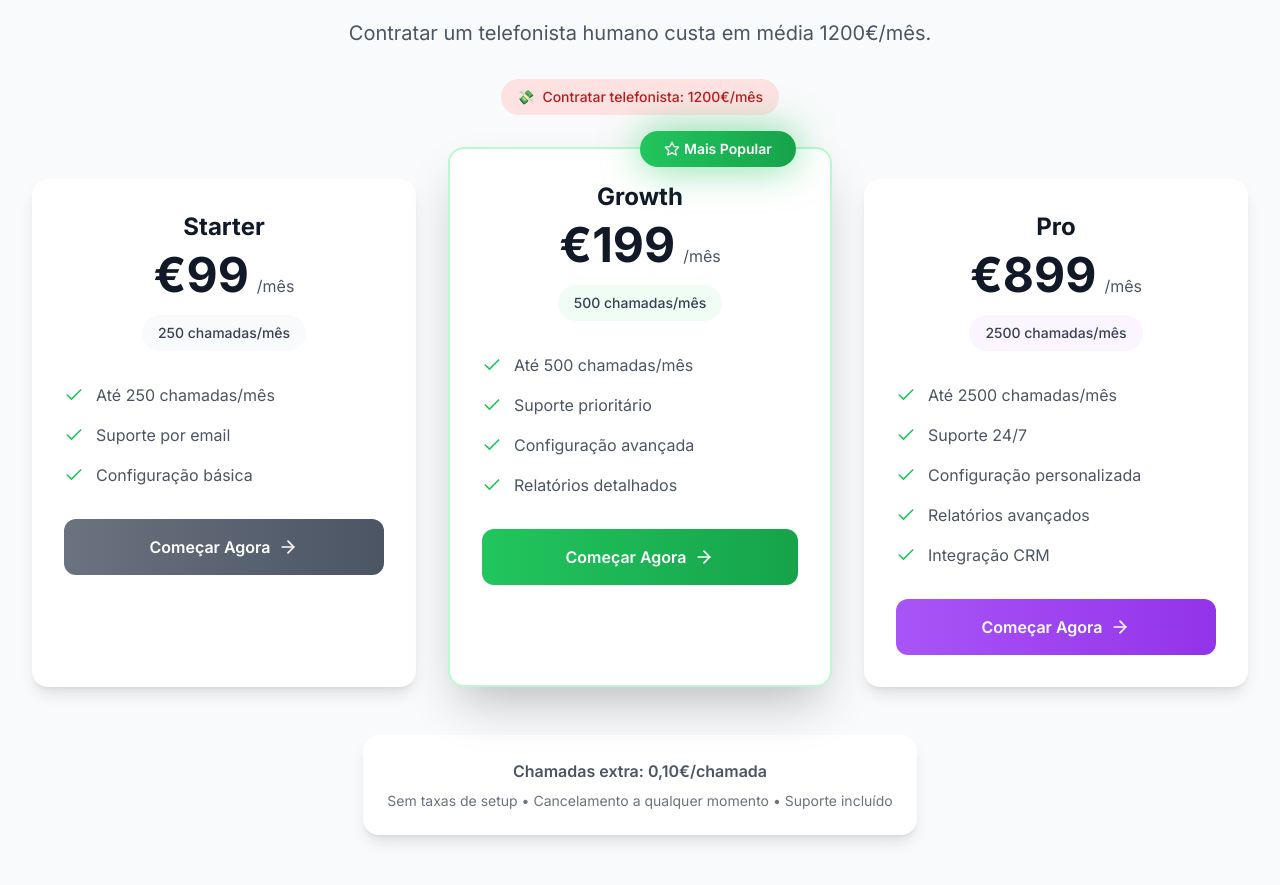
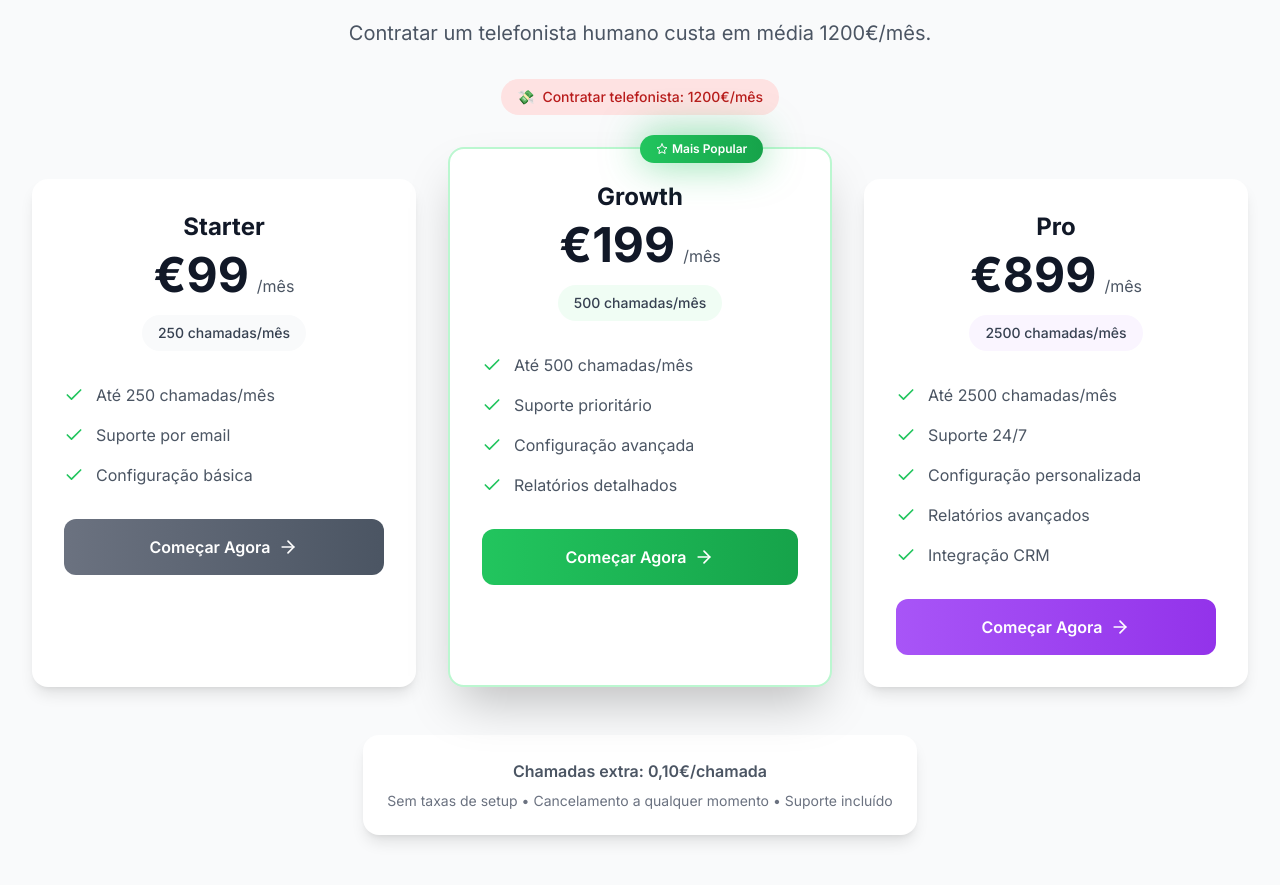
Before and after one commit to dongrie05/Linea, a Next.js app: page / in a window 1280 px wide. Shown: the part 3201-4086 px from the top of the page. Built offline with nearby package versions, Linux system fonts and the light colour scheme.

Commit message:
🎨 Fix 'Mais Popular' label layout
- Adjusted positioning from -top-4 to -top-3
- Reduced padding and font size for better fit
- Added whitespace-nowrap to prevent text wrapping
- Smaller icon size for compact design
- Label now displays properly in single line

```diff
--- a/src/components/Pricing.tsx
+++ b/src/components/Pricing.tsx
@@ -112,7 +112,7 @@ export default function Pricing() {
                   initial={{ opacity: 0, y: -20 }}
                   animate={inView ? { opacity: 1, y: 0 } : {}}
                   transition={{ duration: 0.6, delay: 0.3 }}
-                  className="absolute -top-4 left-1/2 transform -translate-x-1/2 z-10"
+                  className="absolute -top-3 left-1/2 transform -translate-x-1/2 z-10"
                 >
                   <motion.div
                     animate={{
@@ -123,9 +123,9 @@ export default function Pricing() {
                       ],
                     }}
                     transition={{ duration: 2, repeat: Infinity }}
-                    className="bg-gradient-to-r from-secondary-500 to-secondary-600 text-white px-6 py-2 rounded-full text-sm font-semibold flex items-center space-x-1"
+                    className="bg-gradient-to-r from-secondary-500 to-secondary-600 text-white px-4 py-1.5 rounded-full text-xs font-semibold flex items-center space-x-1 whitespace-nowrap"
                   >
-                    <Star className="w-4 h-4" />
+                    <Star className="w-3 h-3" />
                     <span>Mais Popular</span>
                   </motion.div>
                 </motion.div>
```
